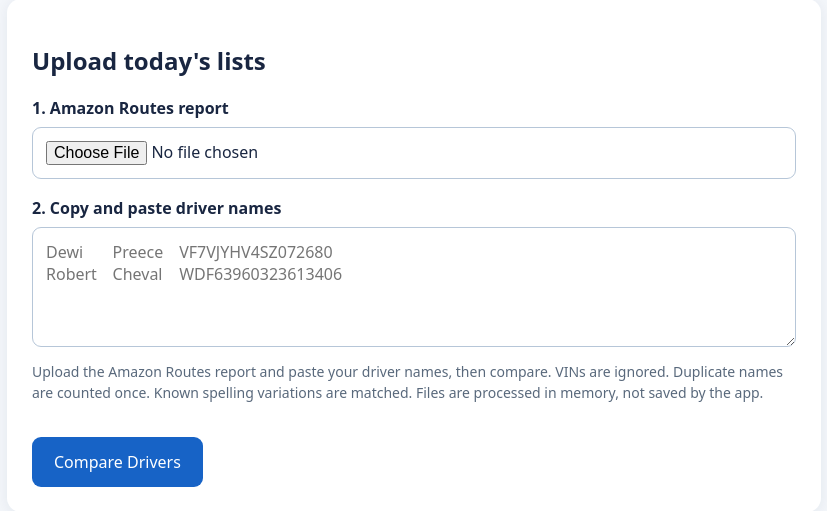
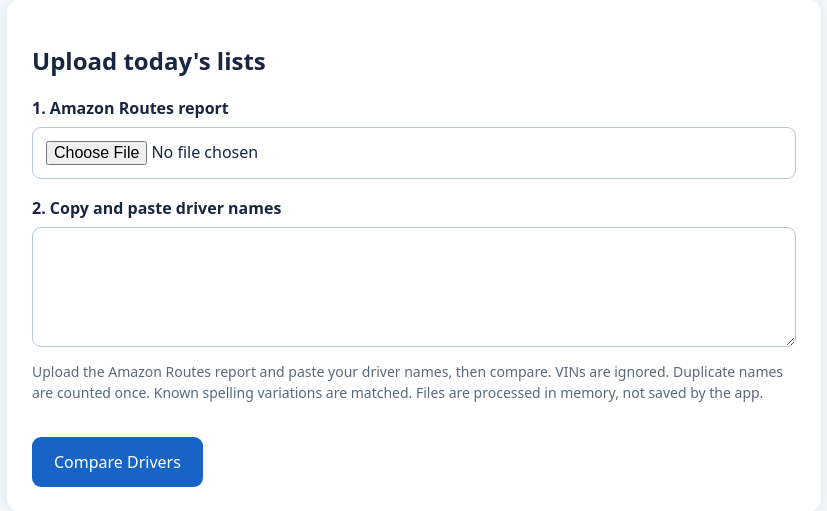
Before and after one commit to jamielawson-afk/cc-driver-missing-checker, a Flask app: page / in a window 1280 px wide. Shown: the part 333-844 px from the top of the page, without its empty margins (226-1053 px from the left). Run offline with Flask 3, Linux system fonts and the light colour scheme; the visitor is signed in with stand-in values (Sample User, id 1); data comes from the database, SQL or seed files in the repository.

Commit message:
Add files via upload

```diff
--- a/templates/index.html
+++ b/templates/index.html
@@ -10,7 +10,7 @@
 {% for msg in get_flashed_messages() %}<p class="panel">{{ msg }}</p>{% endfor %}
 <section class="panel" id="checker"><h2>Upload today's lists</h2><form action="/" method="post" enctype="multipart/form-data"><input type="hidden" name="csrf_token" value="{{ csrf_token }}">
 <label for="routes">1. Amazon Routes report</label><input id="routes" type="file" name="routes" accept=".xlsx,.csv" required>
-<label for="driver_text">2. Copy and paste driver names</label><textarea id="driver_text" name="driver_text" placeholder="Dewi&#9;Preece&#9;VF7VJYHV4SZ072680&#10;Robert&#9;Cheval&#9;WDF63960323613406"></textarea>
+<label for="driver_text">2. Copy and paste driver names</label><textarea id="driver_text" name="driver_text"></textarea>
 <p class="hint">Upload the Amazon Routes report and paste your driver names, then compare. VINs are ignored. Duplicate names are counted once. Known spelling variations are matched. Files are processed in memory, not saved by the app.</p>
 <button type="submit">Compare Drivers</button></form></section>
 {% if error %}<section class="panel error" role="alert">{{ error }}</section>{% endif %}
```
